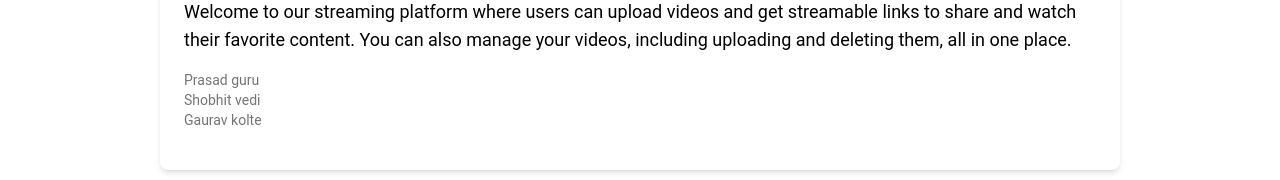
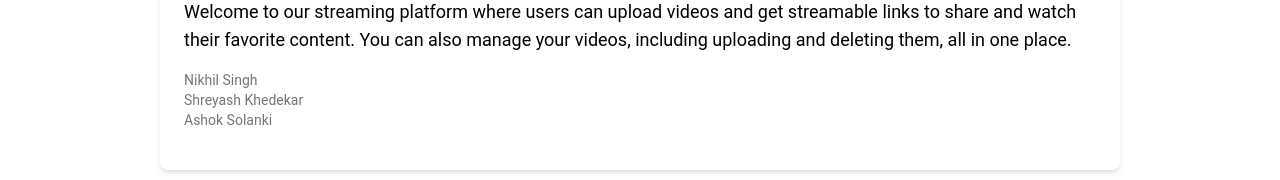
Before and after one commit to AdityaBhate/AWS_Streaming_Service, a React (Vite) app: page / in a window 1280 px wide. Shown: the part 436-616 px from the top of the page. Built offline with nearby package versions, Linux system fonts and the light colour scheme.

Commit message:
Update names

```diff
--- a/src/pages/Home.jsx
+++ b/src/pages/Home.jsx
@@ -15,9 +15,10 @@ function Home() {
 				</p>
 				<div className='mb-4'>
 					<ul className='text-sm text-gray-600'>
-						<li>Prasad guru</li>
-						<li>Shobhit vedi</li>
-						<li>Gaurav kolte</li>
+						<li>Nikhil Singh</li>
+						<li>Shreyash Khedekar</li>
+						<li>Ashok Solanki</li>
+
 					</ul>
 				</div>
 			</div>
```
